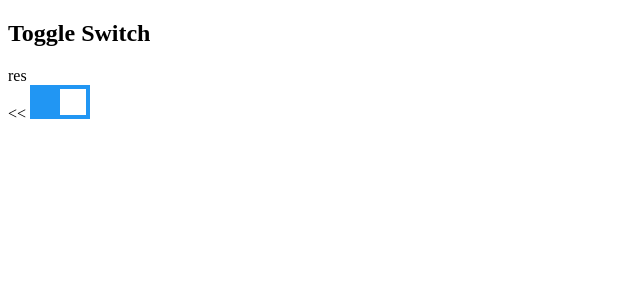
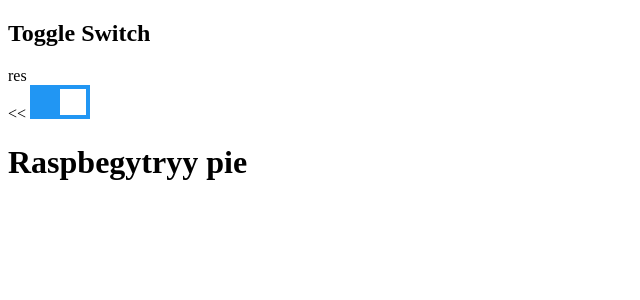
Before and after one commit to Mishqutin/piconsole, a PHP site: page / in a window 1280 px wide. Shown: the top 300 px of the page, without its empty margins (0-640 px from the left). Run offline with PHP 8.4, Linux system fonts and the light colour scheme.

Commit message:
Mishqutin test

```diff
--- a/index.php
+++ b/index.php
@@ -100,5 +100,7 @@ $(document).ready(function() {
 
 </script>
 
+<h1>Raspbegytryy pie</h1>
+
 </body>
 </html>
```
